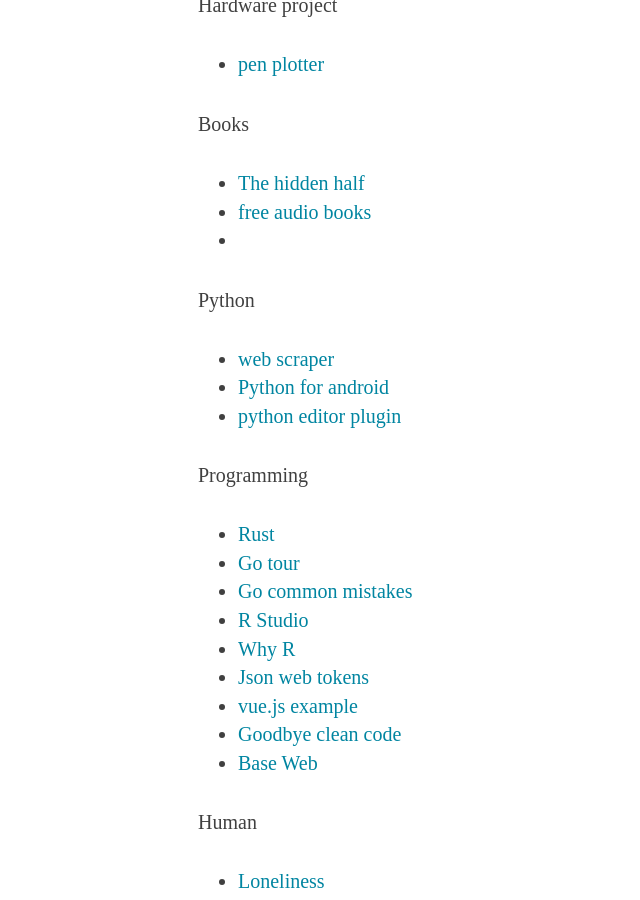
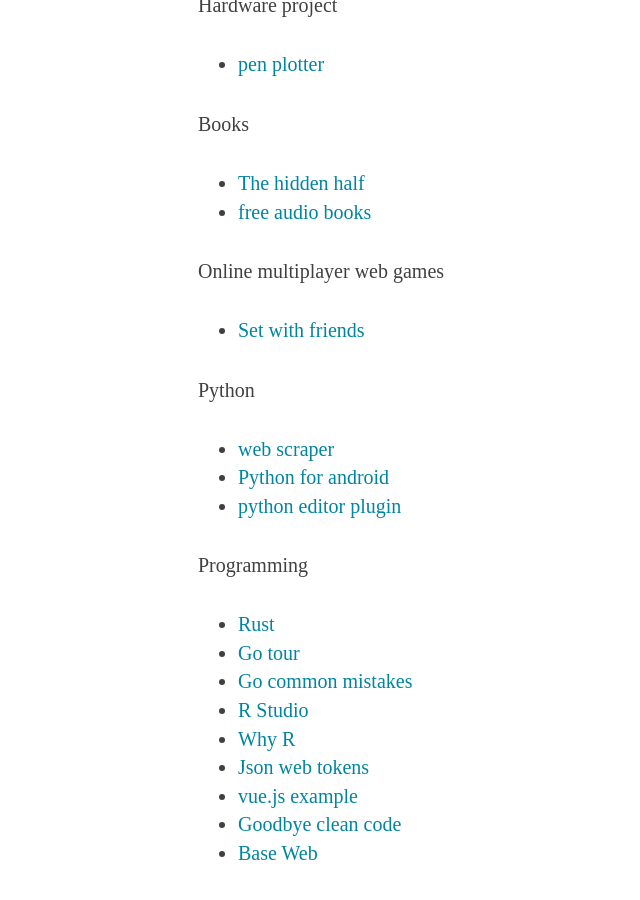
Before and after one commit to clysel/christian.lysel.net, a Jekyll site: the page built from _posts/2017-01-11-cool-projects.markdown, in a window 1280 px wide and 900 px high, scrolled down 1082 px. Shown: the whole window, without its empty margins (67-707 px from the left). Built offline with Jekyll 4.4.1, drawn with Linux system fonts in a browser that asks for light colours.

Commit message:
Update 2017-01-11-cool-projects.markdown

```diff
--- a/_posts/2017-01-11-cool-projects.markdown
+++ b/_posts/2017-01-11-cool-projects.markdown
@@ -29,7 +29,9 @@
 Books
   * [The hidden half](https://www.waterstones.com/book/the-hidden-half/michael-blastland/9781786497772)
   * [free audio books](http://www.openculture.com/freeaudiobooks)
-  *
+
+Online multiplayer web games
+  * [Set with friends](https://setwithfriends.com/)
 
 Python
    * [web scraper](https://scrapy.org/)
```
